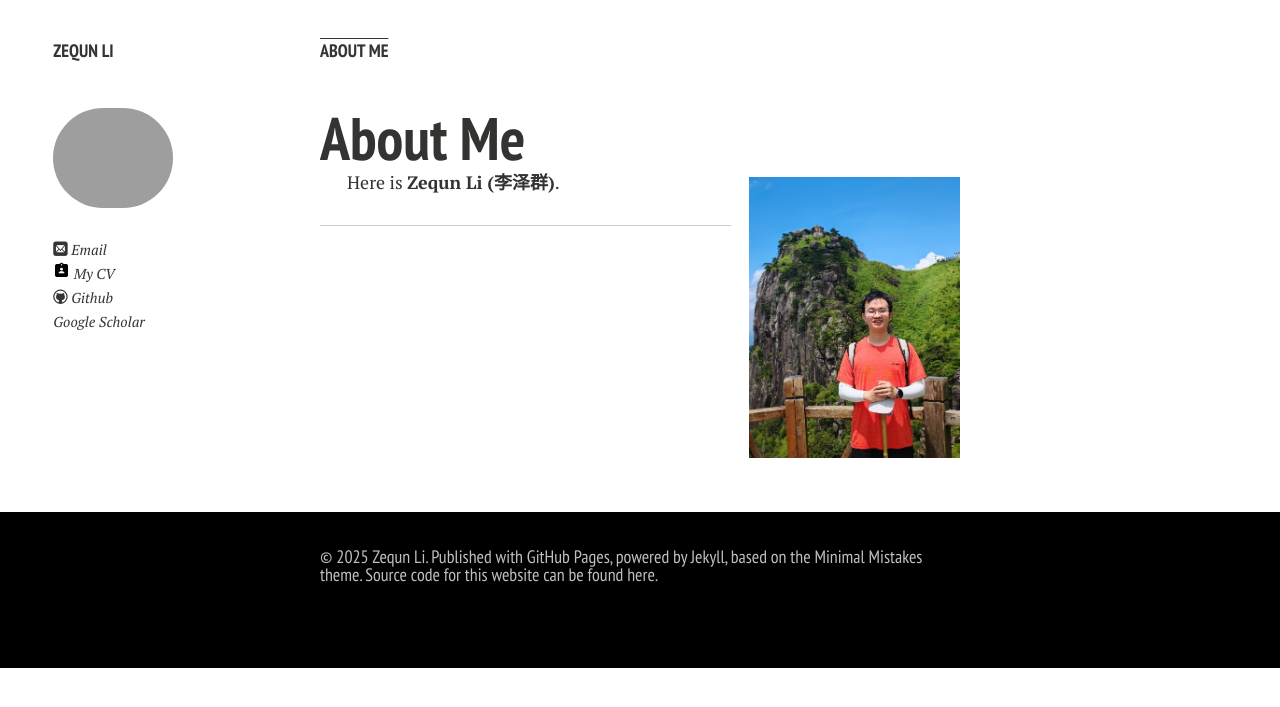
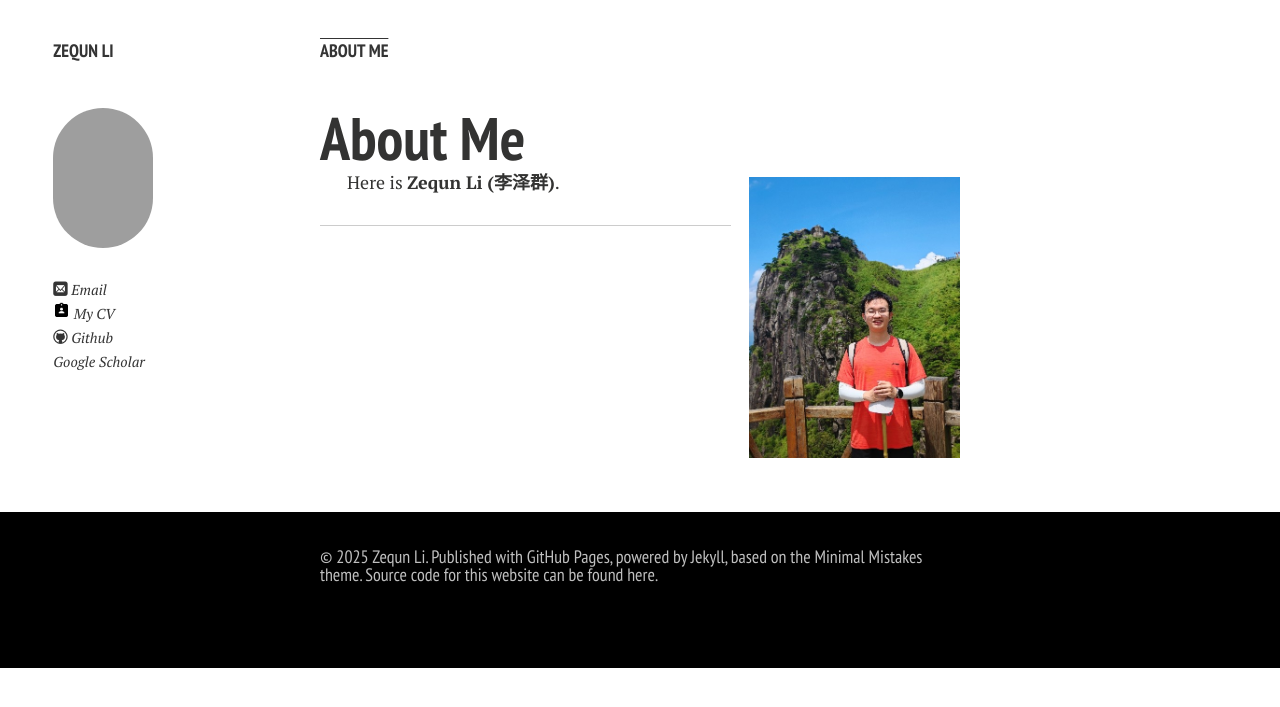
Before and after one commit to wisdomzq/wisdomzq.github.io, a Jekyll site: the page built from index.md, in a window 1280 px wide. Shown: the top 707 px of the page. Built offline with Jekyll 4.4.1, drawn with Linux system fonts in a browser that asks for light colours; nearby versions of some CDN libraries; comment, search, counter and statistics services are not loaded; a style sheet for code colours, icons or effects is not loaded; our own code applies the rules of GitHub Pages for plain Markdown files.

Commit message:
Update author-bio.html

```diff
--- a/_includes/author-bio.html
+++ b/_includes/author-bio.html
@@ -1,4 +1,4 @@
-<img src="{{ site.url }}/images/{{ site.owner.avatar }}" class="bio-photo" alt="{{ site.owner.name }} bio photo" width="120" height="100"></a>
+<img src="{{ site.url }}/images/{{ site.owner.avatar }}" class="bio-photo" alt="{{ site.owner.name }} bio photo" width="100" height="140"></a>
 
 <!-- <h4>{{ site.owner.name }}</h4> -->
 
```
